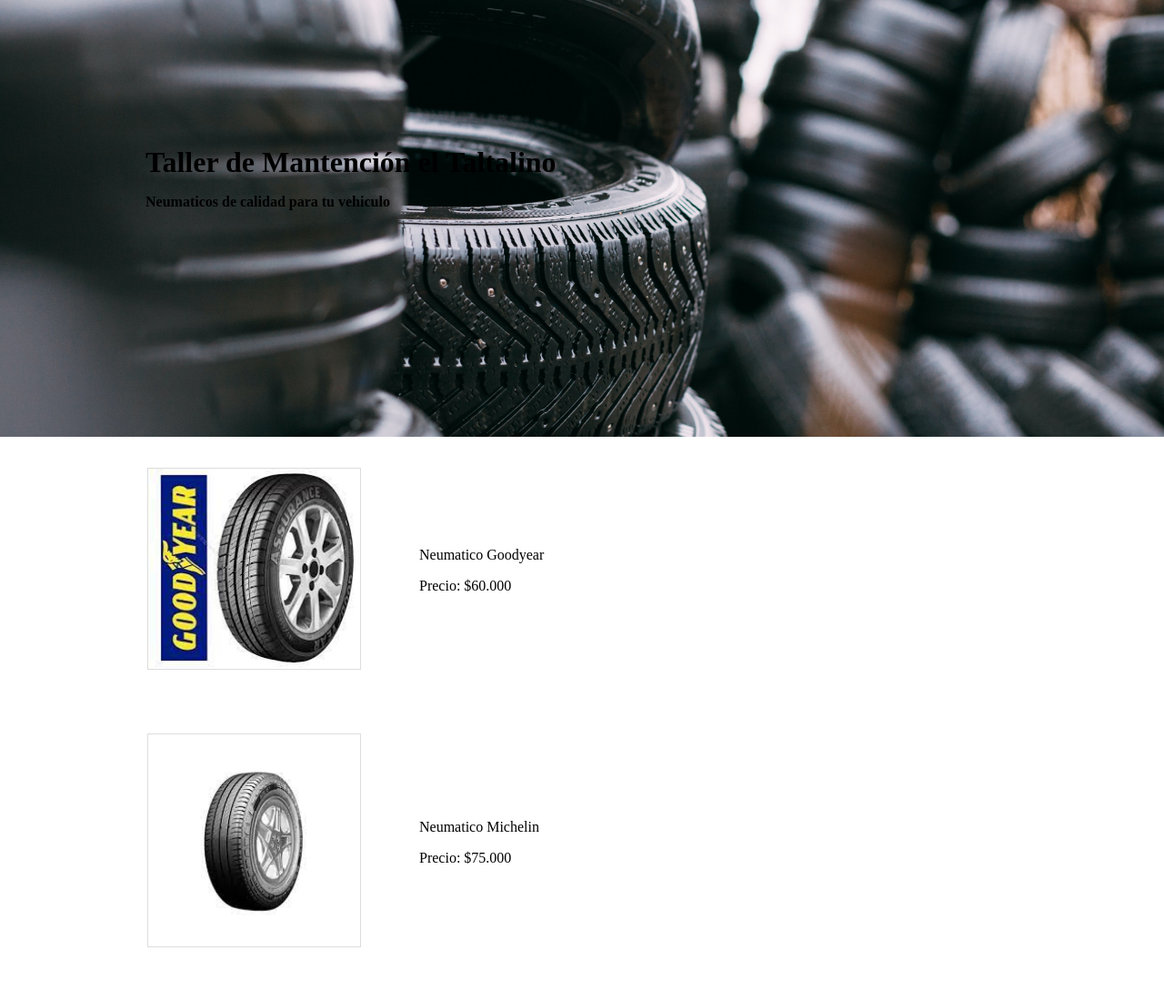
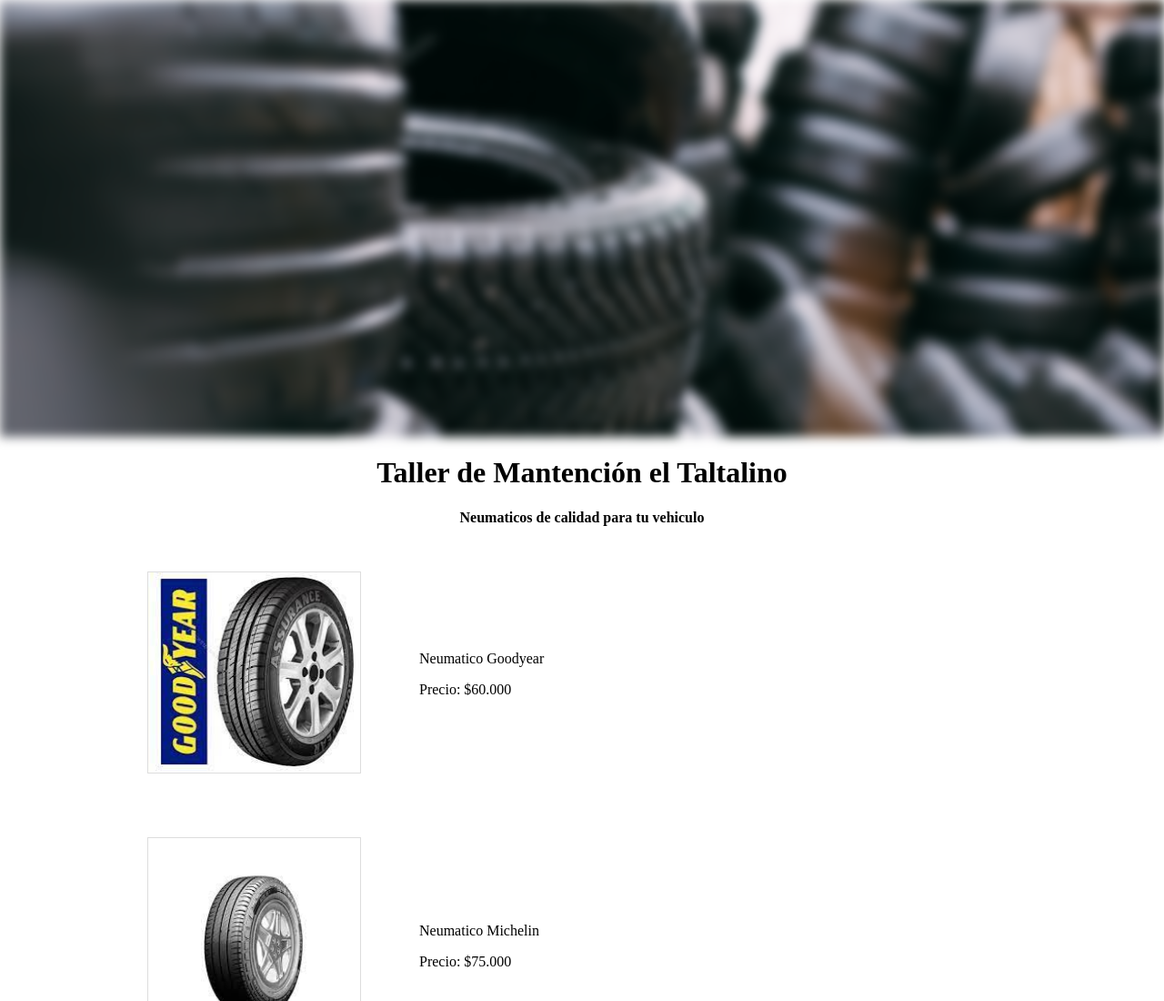
Before and after one commit to Hernan19961/Taller-el-taltalino, a plain HTML site: page index.html in a window 1280 px wide. Shown: the top 1100 px of the page at 91% size. Drawn offline with Linux system fonts and the light colour scheme.

Commit message:
Corregir header

```diff
--- a/assets/css/style.css
+++ b/assets/css/style.css
@@ -37,3 +37,6 @@
     text-align: center;
     font-weight: 900;
 }
+.header-txt{
+    text-align: center;
+}
--- a/index.html
+++ b/index.html
@@ -12,18 +12,24 @@
     <style>
         .header {
             background-image: url(assets/imgs/fondo.jpg);
+            background-size: cover;
             background-position: center;
-            background-size: cover;
+            filter: blur(6px);
         }
     </style>
 </head>
 
 <body>
-    <div class="header">
-        <h1><strong>Taller de Mantención el Taltalino</strong></h1>
+    <div class="header"></div>
+    <div class="header-txt">
+        <h1>Taller de Mantención el Taltalino</h1>
         <p><strong>Neumaticos de calidad para tu vehiculo</strong></p>
+    </div>
 
-    </div>
+
+
+
+
     <div class="products">
         <table>
             <tr>
```
